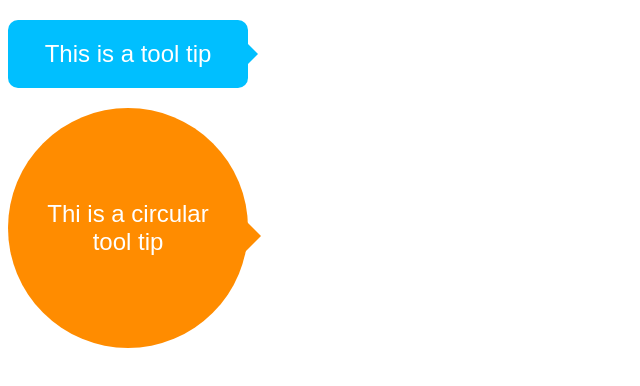
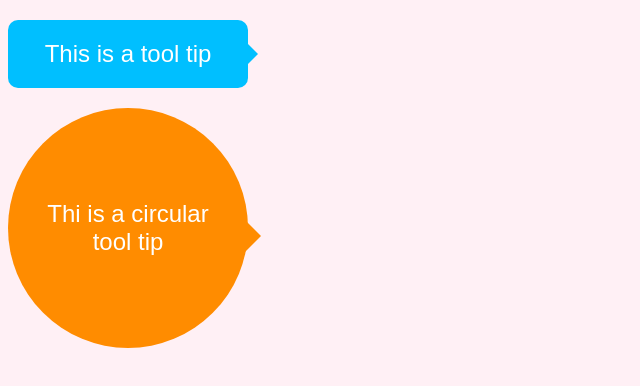
Before and after one commit to tmusabaika/gitLearn, a plain HTML site: page index.html in a window 1280 px wide. Shown: the whole page, without its empty margins (0-640 px from the left). Drawn offline with Linux system fonts and the light colour scheme.

Commit message:
bg lavenderblush

```diff
--- a/css/style.css
+++ b/css/style.css
@@ -1,3 +1,7 @@
+body {
+  background-color: lavenderblush;
+}
+
 .toolTip,
 .circularToolTip {
   margin-top: 20px;
```
